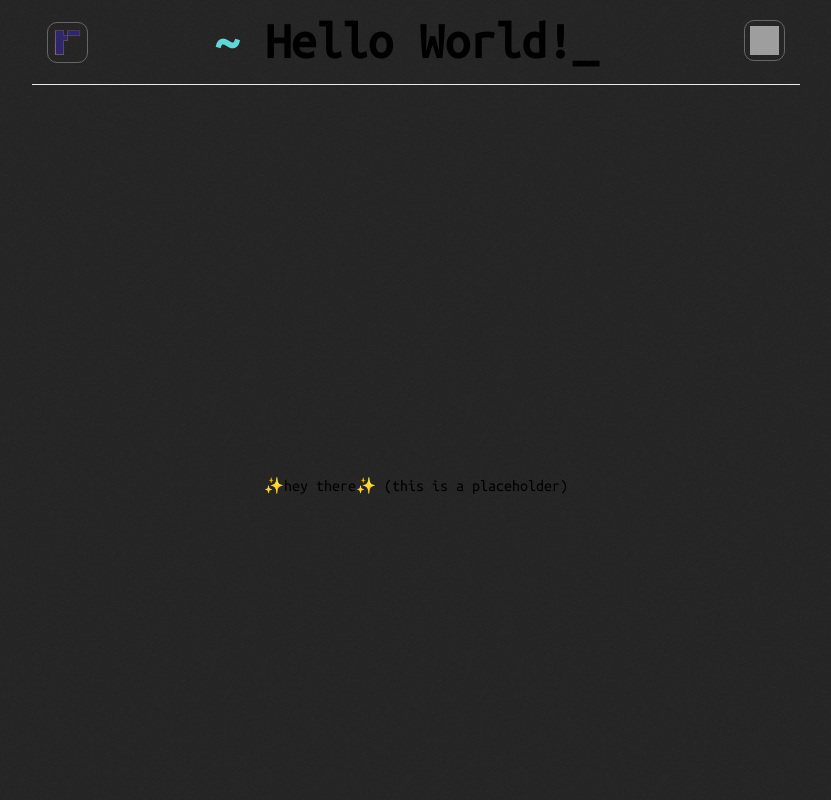
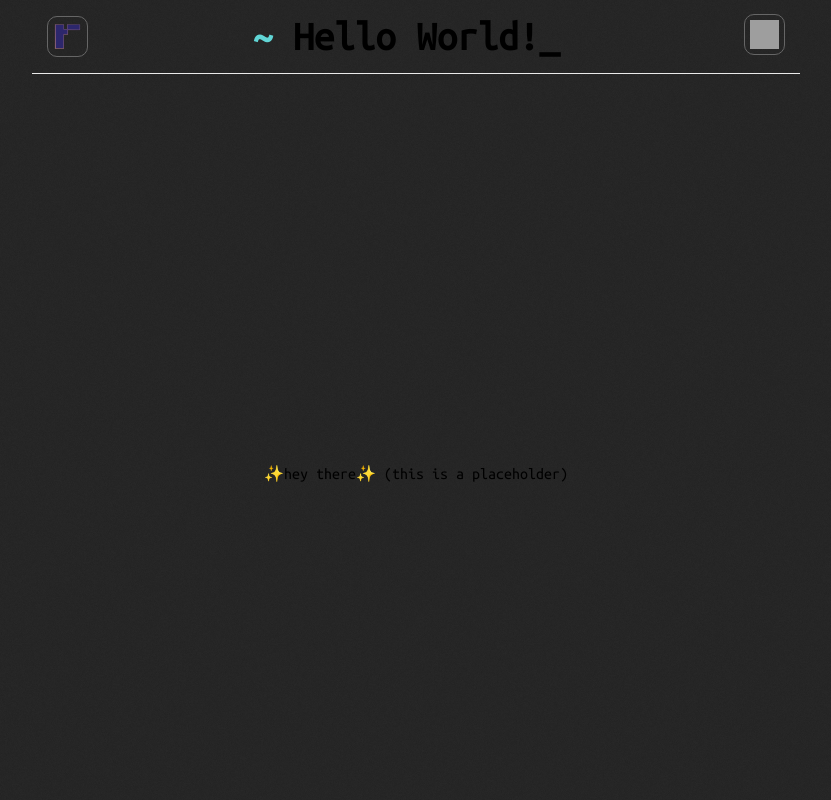
Before and after one commit to Rulofvdm/next-js-portfolio, a Next.js app in the folder my_portfolio/: page / in a window 1280 px wide. Shown: the top 800 px of the page, without its empty margins (224-1055 px from the left). Built offline with nearby package versions, Linux system fonts and the light colour scheme; grey boxes are pictures that could not be loaded.

Commit message:
Last fiddles for the night

```diff
--- a/my_portfolio/styles/Home.module.css
+++ b/my_portfolio/styles/Home.module.css
@@ -52,7 +52,7 @@
   user-select: none;
   margin: 0;
   line-height: 1.15;
-  font-size: 4vw;
+  font-size: 3.2vw;
   justify-content: center;
   align-items: center;
 }
```
Also changed, not shown: my_portfolio/pages/index.tsx (line endings or trailing spaces).
